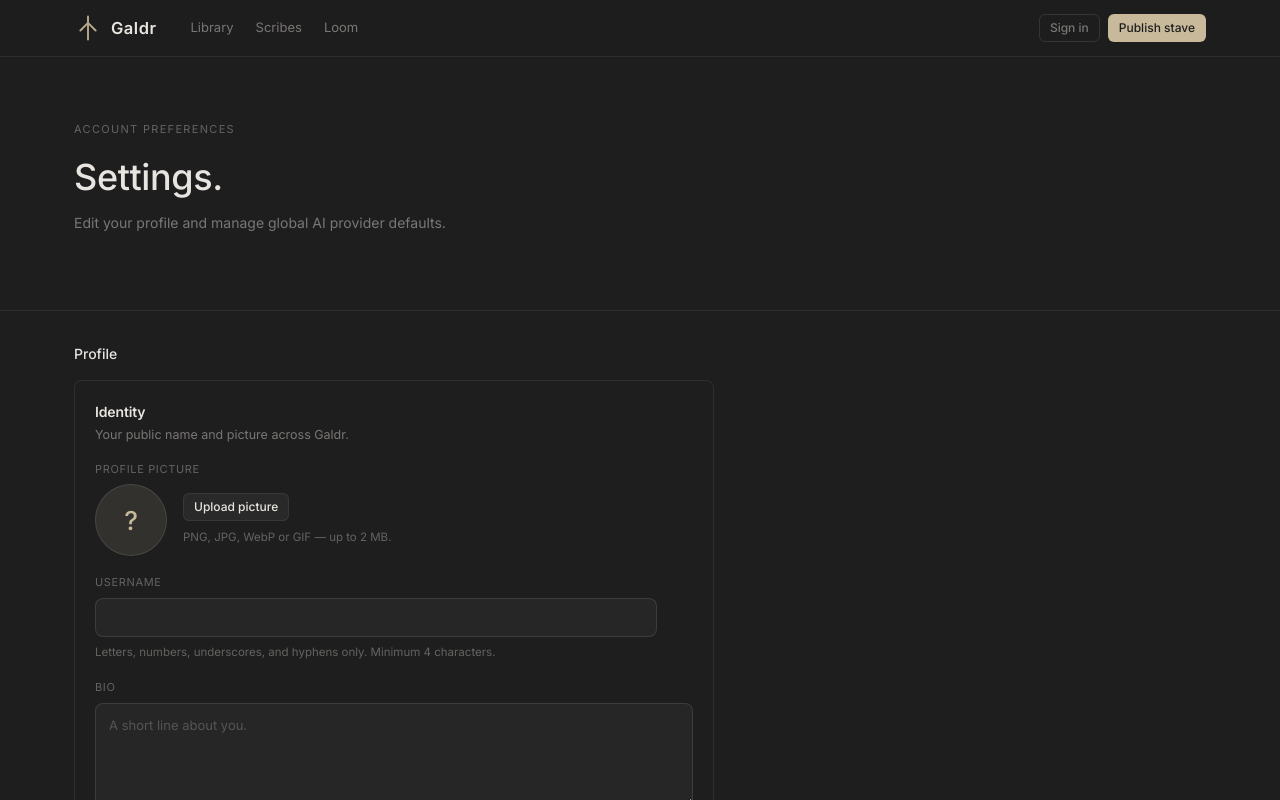
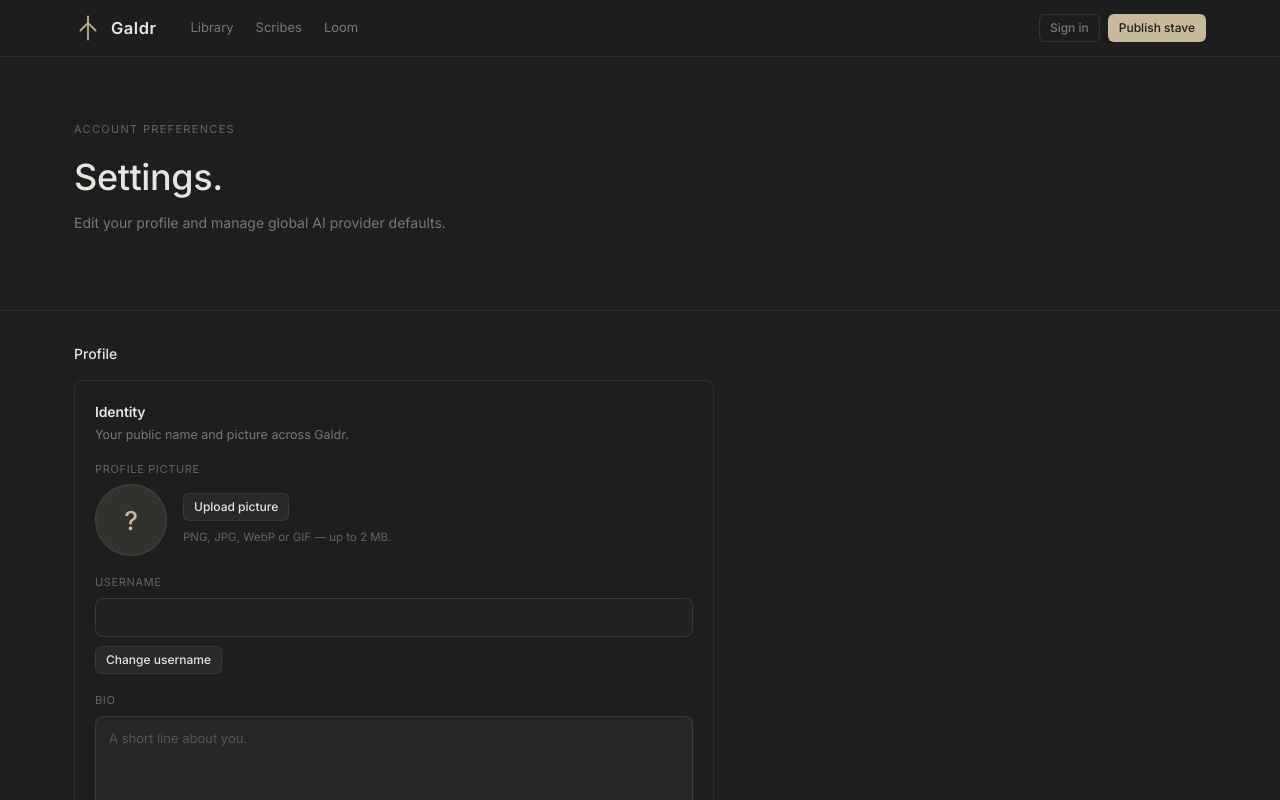
Before and after one commit to Serrowxd/Galdr, a Next.js app: page /settings in a window 1280 px wide. Shown: the top 800 px of the page. Built offline with nearby package versions, Linux system fonts and the light colour scheme; no server answers.

Commit message:
username lock

```diff
--- a/app/globals.css
+++ b/app/globals.css
@@ -891,6 +891,14 @@
   color: var(--text-faint);
 }
 
+.input:disabled,
+.select:disabled,
+.textarea:disabled {
+  color: var(--text-muted);
+  background: rgba(255, 255, 255, 0.02);
+  cursor: not-allowed;
+}
+
 .input:focus,
 .select:focus,
 .textarea:focus {
@@ -2201,6 +2209,12 @@
   gap: 7px;
 }
 
+.profile-username-actions {
+  display: flex;
+  gap: 8px;
+  margin-top: 2px;
+}
+
 .profile-bio-input {
   resize: vertical;
   min-height: 88px;
--- a/components/ProfileSettings.tsx
+++ b/components/ProfileSettings.tsx
@@ -24,6 +24,9 @@
   const [bio, setBio] = useState("");
   const [initialUsername, setInitialUsername] = useState("");
   const [initialBio, setInitialBio] = useState("");
+  // Username is locked (grayed) by default; the "Change username" button unlocks
+  // it, guarding against accidental edits to a stable public identity.
+  const [editingUsername, setEditingUsername] = useState(false);
 
   const [availability, setAvailability] = useState<AvailabilityState>("idle");
   const availSeq = useRef(0);
@@ -147,6 +150,7 @@
       setInitialBio(bio);
       setUsername(validation.value);
       setAvailability("idle");
+      setEditingUsername(false);
       setSavedNotice("Profile saved.");
       setTimeout(() => setSavedNotice(""), 1800);
     } catch (err) {
@@ -154,6 +158,14 @@
     } finally {
       setSaving(false);
     }
+  }
+
+  // Abandon an in-progress username edit: revert to the saved value and re-lock.
+  function cancelUsernameEdit() {
+    setUsername(initialUsername);
+    setAvailability("idle");
+    setEditingUsername(false);
+    setError(null);
   }
 
   const AVATAR_MAX_BYTES = 2 * 1024 * 1024;
@@ -365,10 +377,12 @@
                 autoComplete="username"
                 spellCheck={false}
                 value={username}
+                disabled={!editingUsername}
                 onChange={(e) => setUsername(e.target.value)}
-                aria-invalid={validation.ok ? undefined : true}
+                aria-invalid={editingUsername && !validation.ok ? true : undefined}
                 aria-describedby="profile-username-status profile-username-hint"
               />
+              {editingUsername ? (
                 <span
                   id="profile-username-status"
                   className="modal-status"
@@ -388,7 +402,11 @@
                     </span>
                   ) : null}
                 </span>
+              ) : null}
             </div>
+
+            {editingUsername ? (
+              <>
                 {usernameChanged && !validation.ok ? (
                   <p id="profile-username-hint" className="modal-hint modal-hint-error">
                     {validation.message}
@@ -402,6 +420,28 @@
                     Letters, numbers, underscores, and hyphens only. Minimum 4
                     characters.
                   </p>
+                )}
+                <div className="profile-username-actions">
+                  <button
+                    type="button"
+                    className="btn btn-ghost btn-sm"
+                    onClick={cancelUsernameEdit}
+                    disabled={saving}
+                  >
+                    Cancel
+                  </button>
+                </div>
+              </>
+            ) : (
+              <div className="profile-username-actions">
+                <button
+                  type="button"
+                  className="btn btn-soft btn-sm"
+                  onClick={() => setEditingUsername(true)}
+                >
+                  Change username
+                </button>
+              </div>
             )}
           </div>
 
```
Lines whose indentation alone changed are shown as unchanged.
